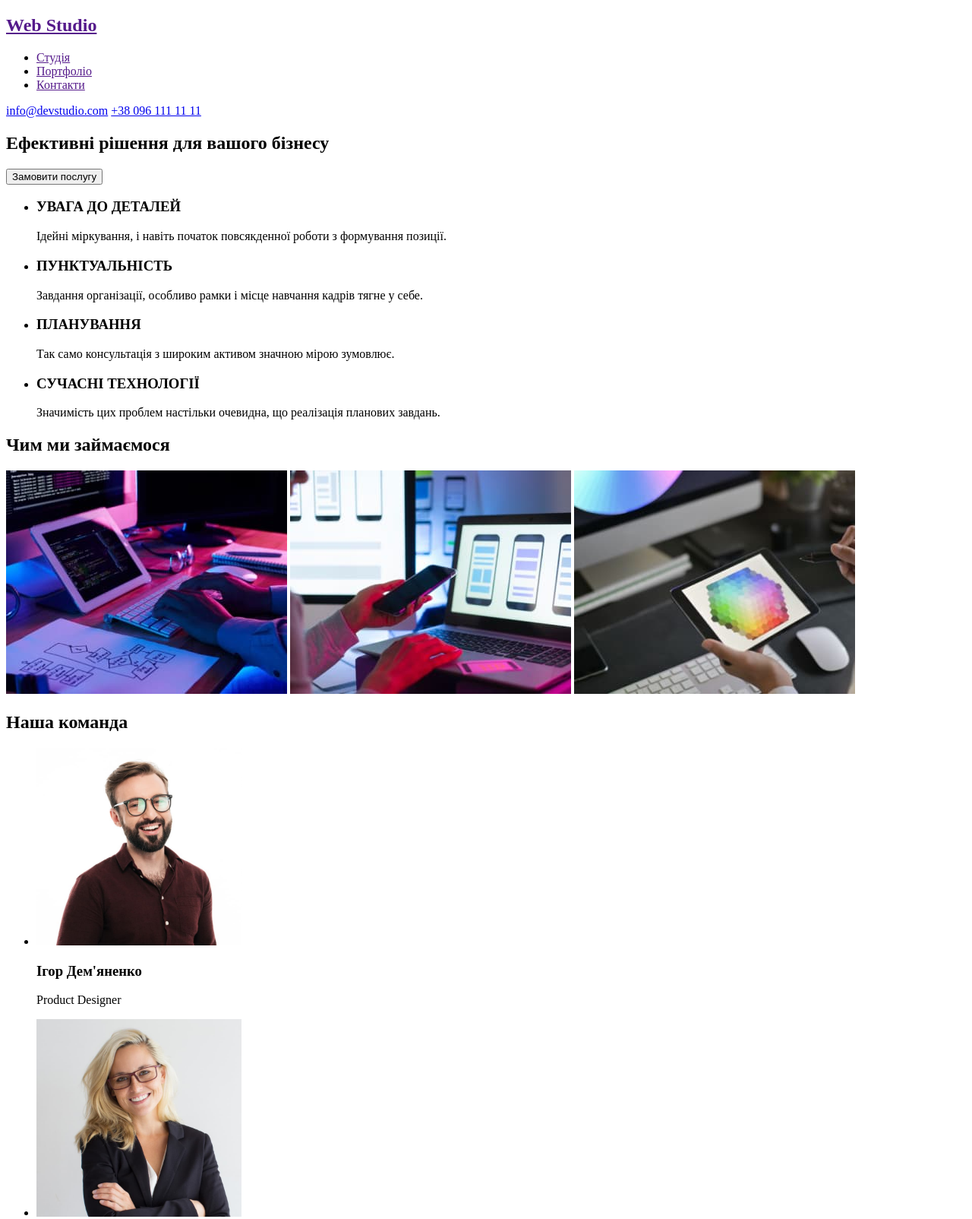
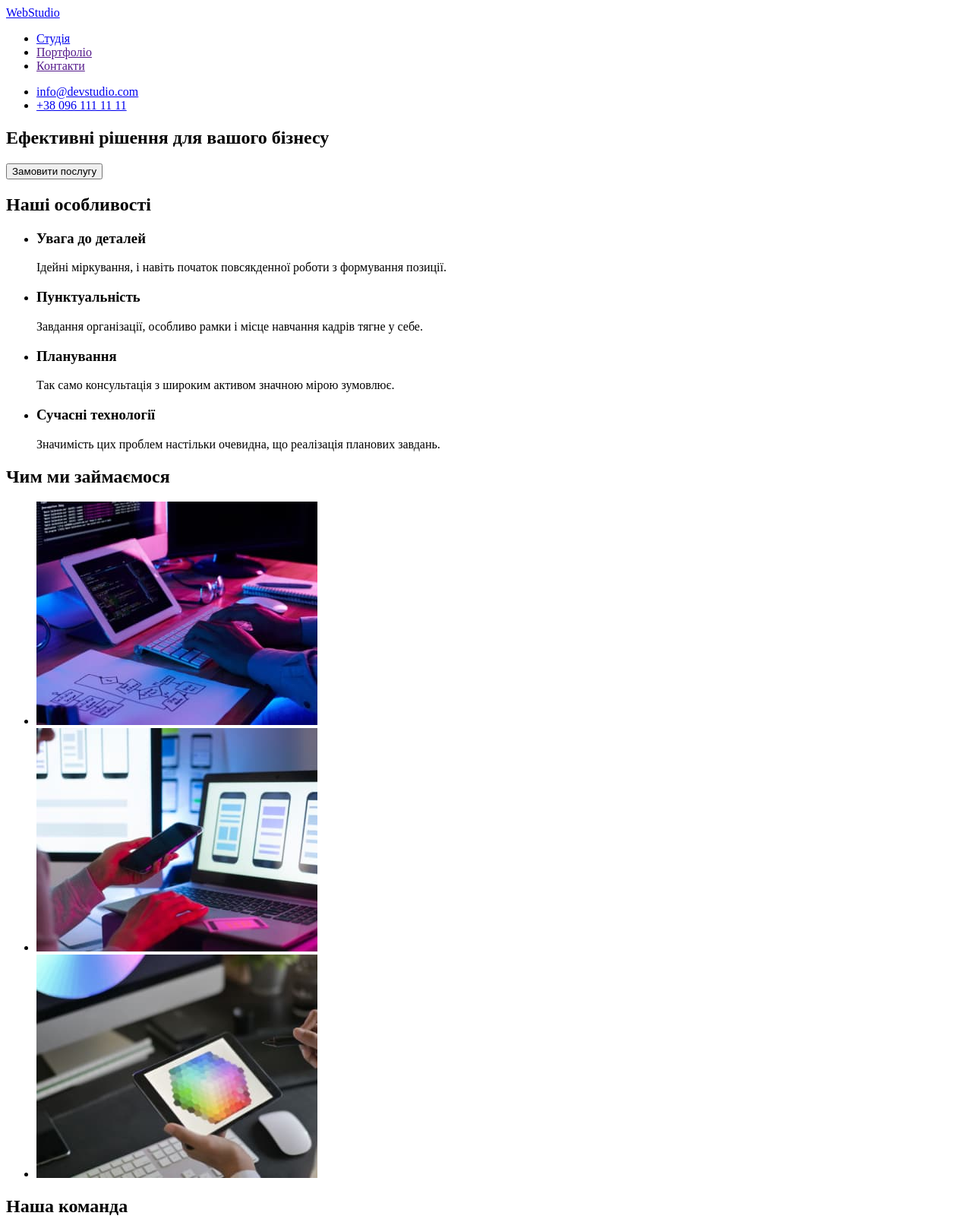
Before and after one commit to Vladyslav0330/goit-markup-hw-01, a plain HTML site: page index.html in a window 1280 px wide. Shown: the top 1604 px of the page at 76% size. Drawn offline with Linux system fonts and the light colour scheme.

Commit message:
update index html file

```diff
--- a/index.html
+++ b/index.html
@@ -9,12 +9,10 @@
   <body>
     <header>
       <nav>
-        <a href="">
-          <h2 lang="en">Web Studio</h2>
-        </a>
+        <a href="./index.html" lang="en"> Web<span>Studio</span> </a>
         <ul>
           <li>
-            <a href="">Студія</a>
+            <a href="./index.html">Студія</a>
           </li>
           <li>
             <a href="">Портфоліо</a>
@@ -24,8 +22,10 @@
           </li>
         </ul>
       </nav>
-      <a href="mailtoinfo@devstudio.com">info@devstudio.com</a>
-      <a href="tel:+380961111111">+38 096 111 11 11</a>
+      <ul>
+        <li><a href="mailto:info@devstudio.com">info@devstudio.com</a></li>
+        <li><a href="tel:+380961111111">+38 096 111 11 11</a></li>
+      </ul>
     </header>
 
     <main>
@@ -35,29 +35,30 @@
       </section>
 
       <section>
+        <h2>Наші особливості</h2>
         <ul>
           <li>
-            <h3>УВАГА ДО ДЕТАЛЕЙ</h3>
+            <h3>Увага до деталей</h3>
             <p>
               Ідейні міркування, і навіть початок повсякденної роботи з
               формування позиції.
             </p>
           </li>
           <li>
-            <h3>ПУНКТУАЛЬНІСТЬ</h3>
+            <h3>Пунктуальність</h3>
             <p>
               Завдання організації, особливо рамки і місце навчання кадрів тягне
               у себе.
             </p>
           </li>
           <li>
-            <h3>ПЛАНУВАННЯ</h3>
+            <h3>Планування</h3>
             <p>
               Так само консультація з широким активом значною мірою зумовлює.
             </p>
           </li>
           <li>
-            <h3>СУЧАСНІ ТЕХНОЛОГІЇ</h3>
+            <h3>Сучасні технології</h3>
             <p>
               Значимість цих проблем настільки очевидна, що реалізація планових
               завдань.
@@ -68,24 +69,32 @@
 
       <section>
         <h2>Чим ми займаємося</h2>
+        <ul>
+          <li>
             <img
               src="./imeges/box-1.jpg"
               alt="написання коду"
               width="370"
               height="294"
             />
+          </li>
+          <li>
             <img
               src="./imeges/box-2.jpg"
               alt="вибір формату"
               width="370"
               height="294"
             />
+          </li>
+          <li>
             <img
               src="./imeges/box-3.jpg"
               alt="стилізація"
               width="370"
               height="294"
             />
+          </li>
+        </ul>
       </section>
 
       <section>
@@ -136,14 +145,17 @@
     </main>
 
     <footer>
-      <a href="">
-        <h2 lang="en">Web Studio</h2>
-      </a>
+      <a href="./index.html" lang="en"> Web<span>Studio</span> </a>
       <address>
-        <a href="" target="_blank" rel="noopener noreferrer"
+        <ul>
+          <li>
+            <a
+              href="https://goo.gl/maps/CPtrU1FHBa2aNyZL9"
+              target="_blank"
+              rel="noopener noreferrer nofollow"
               >м. Київ, пр-т Лесі Українки, 26</a
             >
-        <ul>
+          </li>
           <li><a href="mailto:info@devstudio.com">info@devstudio.com</a></li>
           <li><a href="tel:+380961111111">+38 096 111 11 11</a></li>
         </ul>
```
Also changed, not shown: 1 other file. Lines whose indentation alone changed are shown as unchanged.
